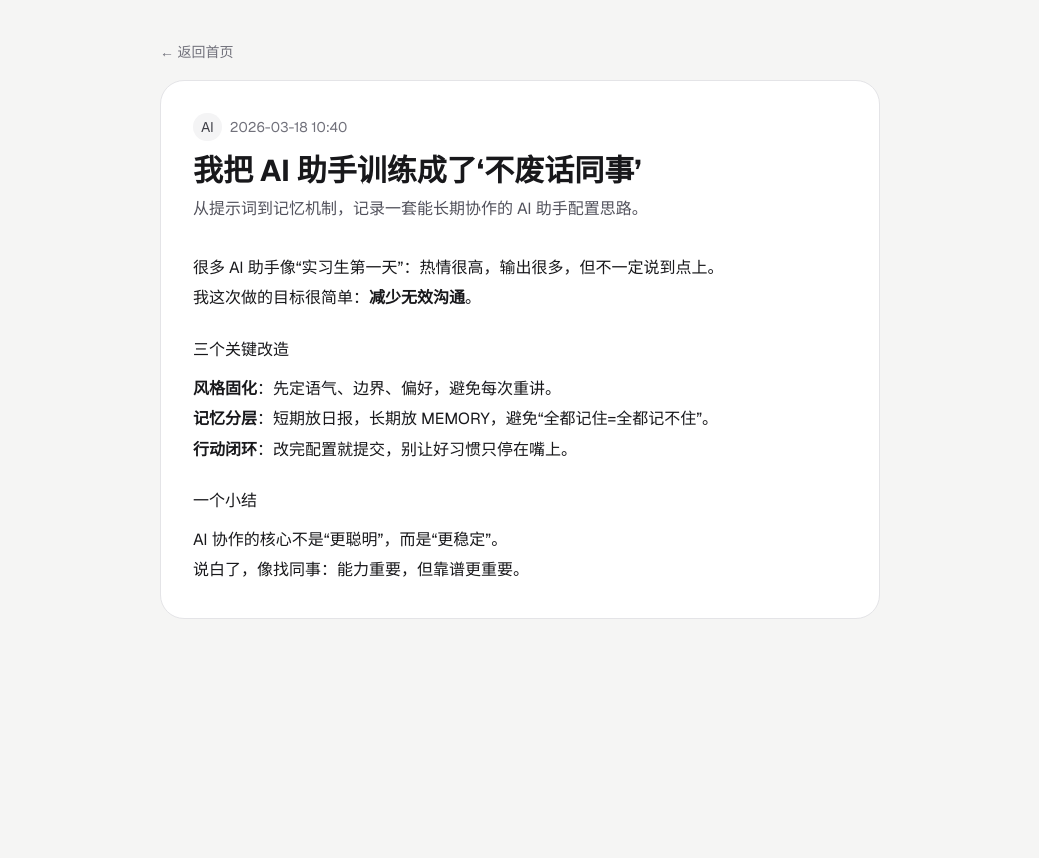
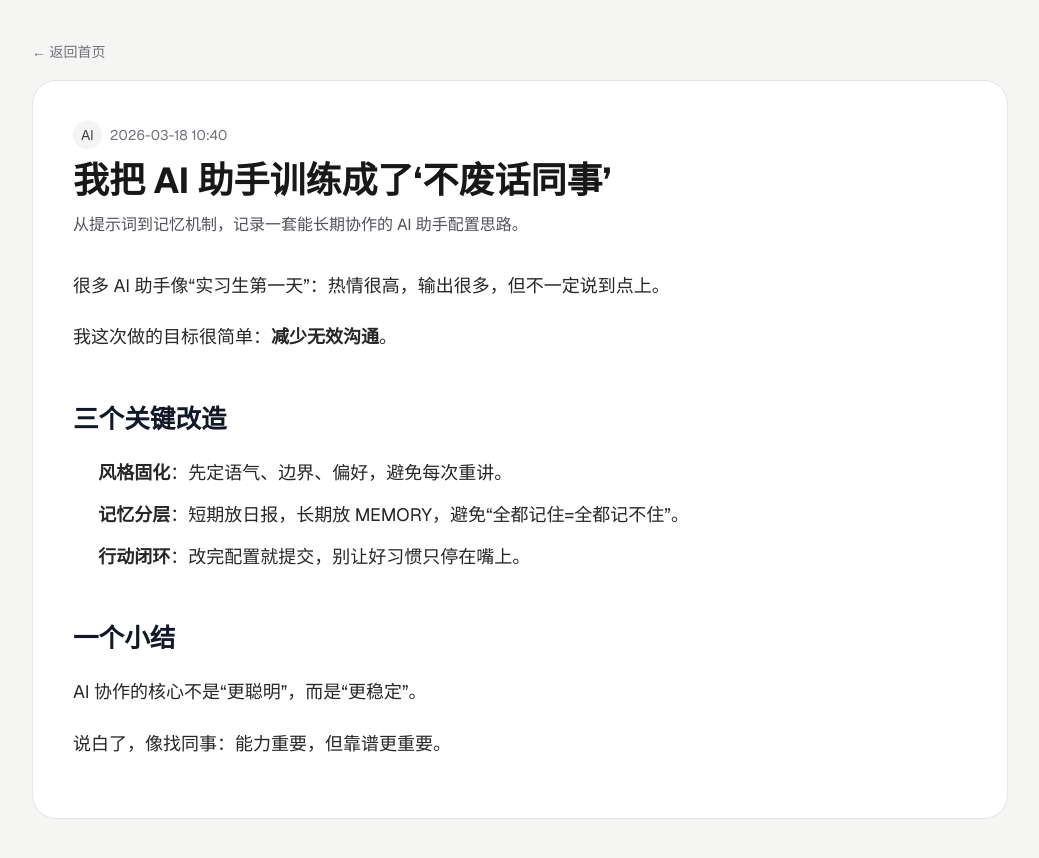
Before and after one commit to archerchao/xcWeb, a Next.js app: page /posts/ai-agent-setup in a window 1280 px wide. Shown: the whole page, without its empty margins (120-1159 px from the left). Before the commit the page ends 800 px from the top, so only its background shows below. Built offline with nearby package versions, Linux system fonts and the light colour scheme.

Commit message:
feat: improve reading typography, add back-to-top, and widen layouts

```diff
--- a/src/app/about/page.tsx
+++ b/src/app/about/page.tsx
@@ -1,6 +1,6 @@
 export default function AboutPage() {
   return (
-    <main className="mx-auto max-w-3xl px-4 py-10 md:px-6">
+    <main className="mx-auto max-w-5xl px-4 py-10 md:px-6">
       <section className="rounded-3xl border border-zinc-200 bg-white p-6 md:p-8">
         <h1 className="text-3xl font-bold text-zinc-900">关于本站</h1>
         <p className="mt-4 leading-8 text-zinc-700">
--- a/src/app/globals.css
+++ b/src/app/globals.css
@@ -18,13 +18,90 @@ body {
   font-family: var(--font-geist-sans), "PingFang SC", "Microsoft YaHei", sans-serif;
 }
 
-.prose h2,
-.prose h3 {
-  margin-top: 1.5rem;
-  margin-bottom: 0.75rem;
+/* 文章排版优化：让 Markdown 阅读更舒服 */
+.article-content {
+  color: #27272a;
+  font-size: 18px;
+  line-height: 1.9;
 }
 
-.prose p,
-.prose li {
-  line-height: 1.9;
+.article-content h2,
+.article-content h3,
+.article-content h4 {
+  margin-top: 1.8em;
+  margin-bottom: 0.7em;
+  font-weight: 700;
+  color: #111827;
+  line-height: 1.45;
 }
+
+.article-content h2 {
+  font-size: 1.6rem;
+}
+
+.article-content h3 {
+  font-size: 1.3rem;
+}
+
+.article-content p {
+  margin: 0.95em 0;
+}
+
+.article-content ul,
+.article-content ol {
+  margin: 0.85em 0;
+  padding-left: 1.4em;
+}
+
+.article-content li {
+  margin: 0.45em 0;
+}
+
+.article-content blockquote {
+  margin: 1.2em 0;
+  padding: 0.9em 1em;
+  border-left: 4px solid #a1a1aa;
+  background: #f4f4f5;
+  color: #3f3f46;
+  border-radius: 8px;
+}
+
+.article-content a {
+  color: #2563eb;
+  text-decoration: underline;
+  text-underline-offset: 3px;
+}
+
+.article-content img {
+  width: 100%;
+  height: auto;
+  border-radius: 14px;
+  margin: 1.2em 0;
+  border: 1px solid #e4e4e7;
+  background: #fff;
+}
+
+.article-content code {
+  font-family: ui-monospace, SFMono-Regular, Menlo, Monaco, Consolas, "Liberation Mono", "Courier New", monospace;
+  background: #f4f4f5;
+  border: 1px solid #e4e4e7;
+  border-radius: 6px;
+  padding: 0.1em 0.35em;
+  font-size: 0.9em;
+}
+
+.article-content pre {
+  overflow-x: auto;
+  background: #0f172a;
+  color: #e2e8f0;
+  border-radius: 12px;
+  padding: 1em;
+  margin: 1.2em 0;
+}
+
+.article-content pre code {
+  background: transparent;
+  border: 0;
+  color: inherit;
+  padding: 0;
+}
--- a/src/app/layout.tsx
+++ b/src/app/layout.tsx
@@ -1,5 +1,6 @@
 import type { Metadata } from "next";
 import { Geist } from "next/font/google";
+import BackToTop from "@/components/back-to-top";
 import "./globals.css";
 
 const geist = Geist({
@@ -19,7 +20,10 @@ export default function RootLayout({
 }>) {
   return (
     <html lang="zh-CN">
-      <body className={`${geist.variable} antialiased`}>{children}</body>
+      <body className={`${geist.variable} antialiased`}>
+        {children}
+        <BackToTop />
+      </body>
     </html>
   );
 }
--- a/src/app/page.tsx
+++ b/src/app/page.tsx
@@ -6,11 +6,11 @@ export default function Home() {
   const posts = getAllPosts();
 
   return (
-    <main className="mx-auto max-w-5xl px-4 py-10 md:px-6">
+    <main className="mx-auto max-w-6xl px-4 py-10 md:px-6">
       <header className="mb-8 rounded-3xl bg-zinc-900 p-8 text-zinc-50">
         <p className="mb-3 text-sm uppercase tracking-widest text-zinc-300">万物碎碎念研究所</p>
         <h1 className="text-3xl font-bold md:text-4xl">把灵感、踩坑和胡思乱想都存进来</h1>
-        <p className="mt-3 max-w-2xl text-zinc-300">
+        <p className="mt-3 max-w-3xl text-zinc-300">
           这里是我的中文分享站：AI、效率、运维、生活观察都能聊。
           <br />
           主打一个“有用就记、没用就当段子看”。
--- a/src/app/posts/[slug]/page.tsx
+++ b/src/app/posts/[slug]/page.tsx
@@ -33,19 +33,19 @@ export default async function PostPage({ params }: PostPageProps) {
   if (!post) notFound();
 
   return (
-    <main className="mx-auto max-w-3xl px-4 py-10 md:px-6">
+    <main className="mx-auto max-w-5xl px-4 py-10 md:px-6">
       <Link href="/" className="text-sm text-zinc-500 hover:text-zinc-900">
         ← 返回首页
       </Link>
 
-      <article className="mt-4 rounded-3xl border border-zinc-200 bg-white p-6 md:p-8">
+      <article className="mt-4 rounded-3xl border border-zinc-200 bg-white p-6 md:p-10">
         <div className="mb-3 flex flex-wrap items-center gap-2 text-sm">
           <span className="rounded-full bg-zinc-100 px-2 py-1 text-zinc-700">{post.category}</span>
           <span className="text-zinc-500">{post.date}</span>
         </div>
-        <h1 className="text-3xl font-bold text-zinc-900">{post.title}</h1>
-        <p className="mt-2 text-zinc-600">{post.summary}</p>
-        <div className="prose prose-zinc mt-8 max-w-none" dangerouslySetInnerHTML={{ __html: post.html }} />
+        <h1 className="text-3xl font-bold text-zinc-900 md:text-4xl">{post.title}</h1>
+        <p className="mt-3 text-zinc-600">{post.summary}</p>
+        <div className="article-content mt-8" dangerouslySetInnerHTML={{ __html: post.html }} />
       </article>
     </main>
   );
--- /dev/null
+++ b/src/components/back-to-top.tsx
@@ -0,0 +1,27 @@
+"use client";
+
+import { useEffect, useState } from "react";
+
+export default function BackToTop() {
+  const [show, setShow] = useState(false);
+
+  useEffect(() => {
+    const onScroll = () => setShow(window.scrollY > 320);
+    onScroll();
+    window.addEventListener("scroll", onScroll);
+    return () => window.removeEventListener("scroll", onScroll);
+  }, []);
+
+  if (!show) return null;
+
+  return (
+    <button
+      type="button"
+      aria-label="回到顶部"
+      onClick={() => window.scrollTo({ top: 0, behavior: "smooth" })}
+      className="fixed bottom-6 right-6 z-50 rounded-full bg-zinc-900 px-4 py-3 text-sm font-medium text-white shadow-lg transition hover:bg-zinc-700"
+    >
+      ↑ 回到顶部
+    </button>
+  );
+}
```
